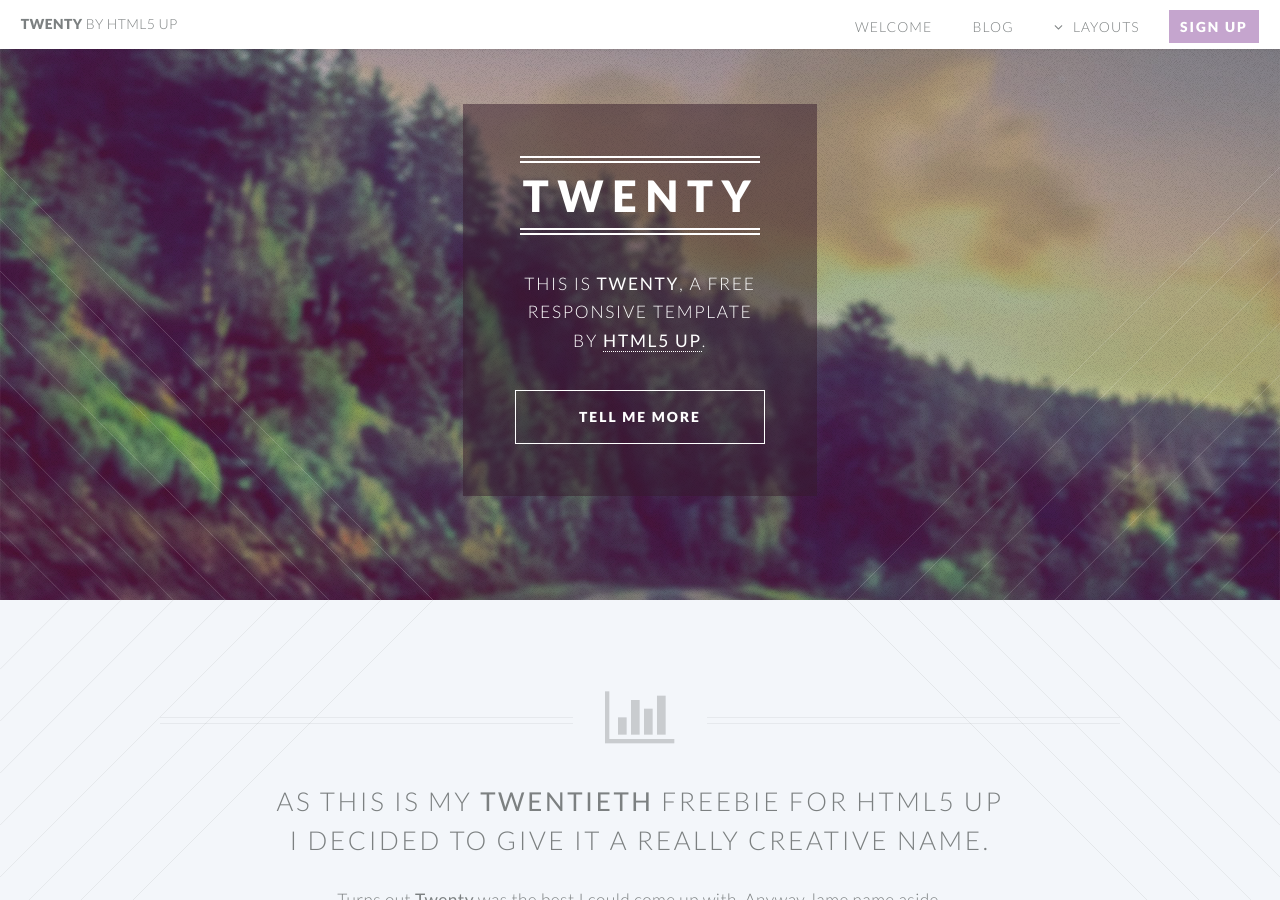
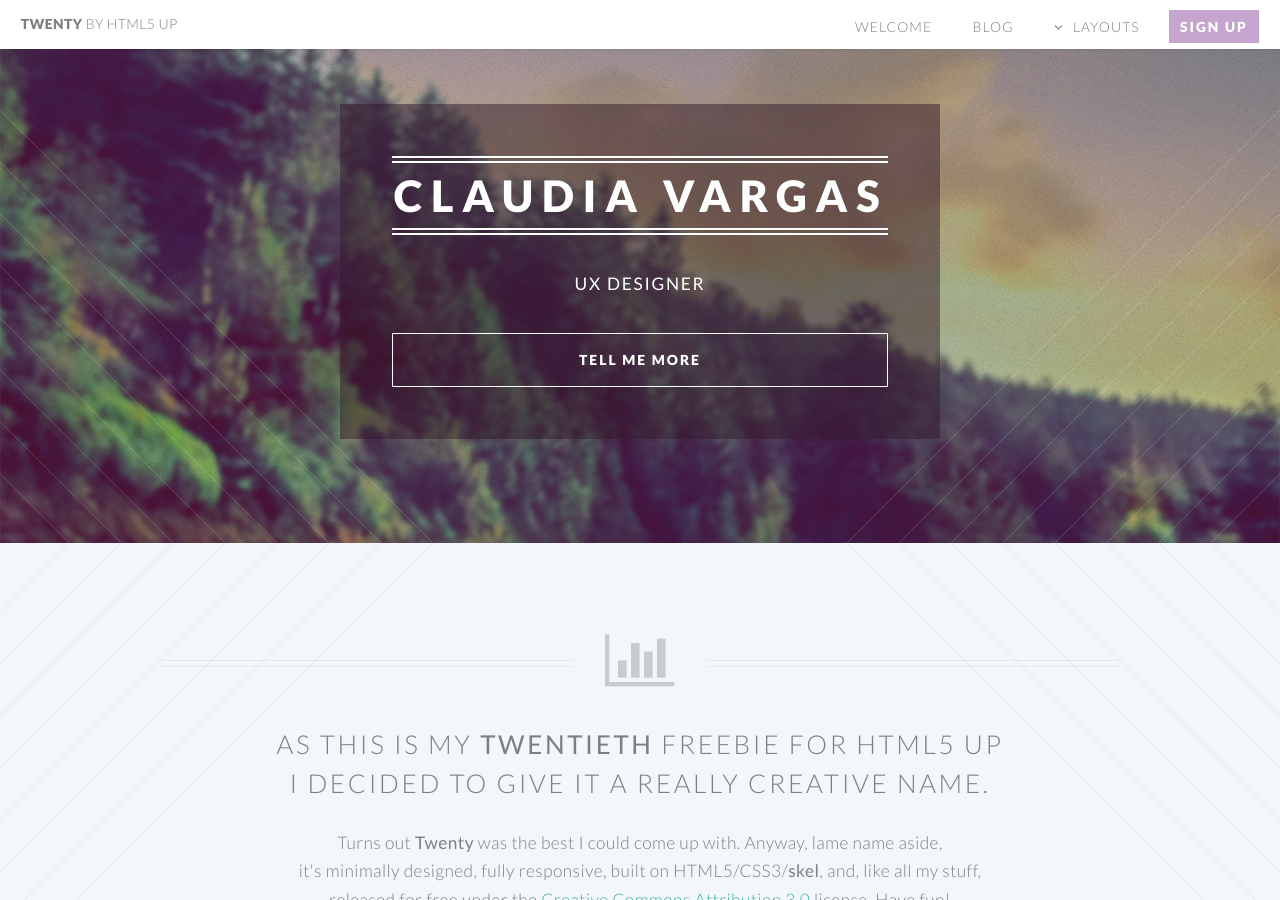
Before and after one commit to claucvk/claucvk.github.io, a Jekyll site: the page built from Twenty-Jekyll-Theme-master/index.html, in a window 1280 px wide and 900 px high. Built offline with Jekyll 4.4.1, drawn with Linux system fonts in a browser that asks for light colours.

Commit message:
cambios en el texto del banner

```diff
--- a/Twenty-Jekyll-Theme-master/_includes/banner.html
+++ b/Twenty-Jekyll-Theme-master/_includes/banner.html
@@ -10,13 +10,11 @@
     <div class="inner">
 
         <header>
-            <h2>TWENTY</h2>
+            <h2>Claudia Vargas</h2>
         </header>
-        <p>This is <strong>Twenty</strong>, a free
+        <p> <strong>UX DESIGNER</strong>
         <br />
-        responsive template
-        <br />
-        by <a href="http://html5up.net">HTML5 UP</a>.</p>
+		</p>
         <footer>
             <ul class="buttons vertical">
                 <li><a href="#main" class="button fit scrolly">Tell Me More</a></li>
```
